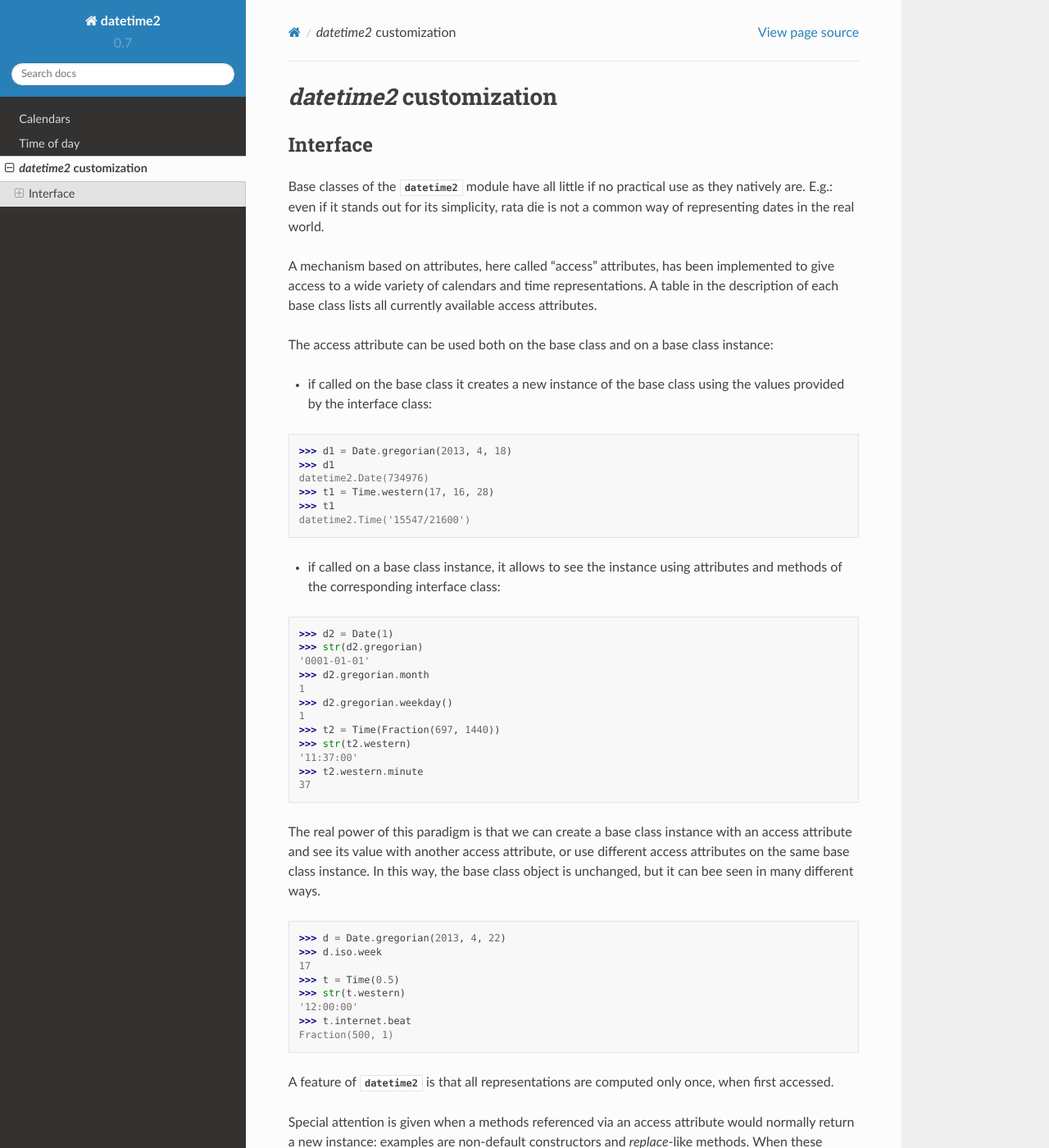
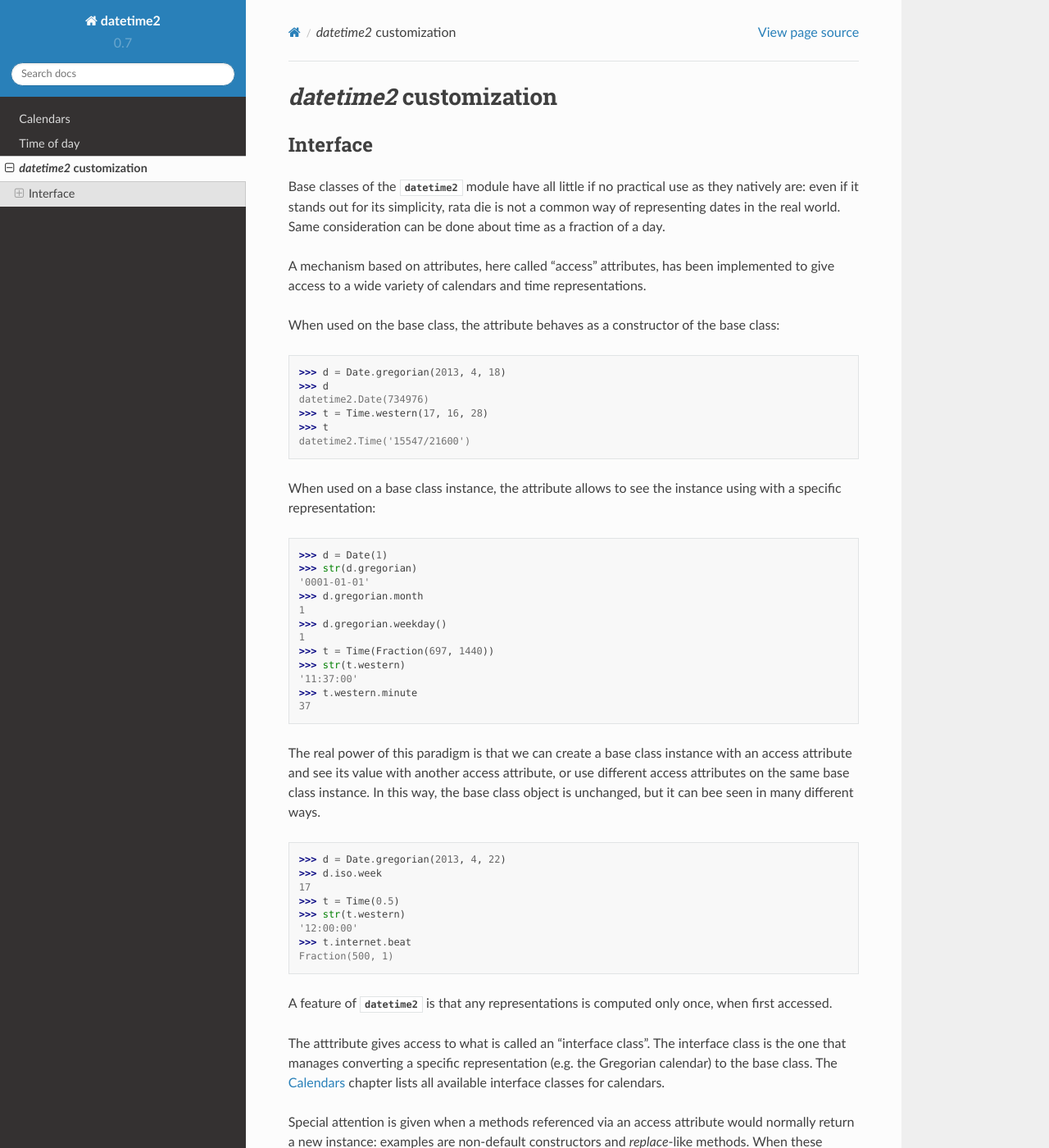
Before and after one commit to fricciardi/datetime2, a Sphinx documentation site: the page built from docs/interface.rst, in a window 1280 px wide and 1400 px high. Shown: the whole window at 82% size. Built offline with Sphinx 7.4.7 and the Read the Docs theme 2.0.0, drawn with Linux system fonts in a browser that asks for light colours.

Commit message:
Changes to the Interface documentation, part 1

```diff
--- a/docs/calendars.rst
+++ b/docs/calendars.rst
@@ -1,3 +1,5 @@
+.. _all-calendars:
+
 Calendars
 =========
 
--- a/docs/interface.rst
+++ b/docs/interface.rst
@@ -12,45 +12,42 @@
 Interface
 ^^^^^^^^^
 Base classes of the :mod:`datetime2` module have all little if no practical
-use as they natively are. E.g.: even if it stands out for its simplicity,
+use as they natively are: even if it stands out for its simplicity,
 rata die is not a common way of representing dates in the real world.
+Same consideration can be done about time as a fraction of a day.
 
 A mechanism based on attributes, here called "access" attributes, has been
 implemented to give access to a wide variety of calendars and time
-representations. A table in the description of each base class lists all
-currently available access attributes.
+representations.
 
-The access attribute can be used both on the base class and on a base class
-instance:
-
-* if called on the base class it creates a new instance of the base class
-  using the values provided by the interface class:
+When used on the base class, the attribute behaves as a constructor of the
+base class:
 
 .. doctest::
 
-   >>> d1 = Date.gregorian(2013, 4, 18)
-   >>> d1
+   >>> d = Date.gregorian(2013, 4, 18)
+   >>> d
    datetime2.Date(734976)
-   >>> t1 = Time.western(17, 16, 28)
-   >>> t1
+   >>> t = Time.western(17, 16, 28)
+   >>> t
    datetime2.Time('15547/21600')
 
-* if called on a base class instance, it allows to see the instance using
-  attributes and methods of the corresponding interface class:
+When used on a base class instance, the attribute allows to see the instance
+using with a specific representation:
 
 .. doctest::
 
-   >>> d2 = Date(1)
-   >>> str(d2.gregorian)
+   >>> d = Date(1)
+   >>> str(d.gregorian)
    '0001-01-01'
-   >>> d2.gregorian.month
+   >>> d.gregorian.month
    1
-   >>> d2.gregorian.weekday()
+   >>> d.gregorian.weekday()
    1
-   >>> t2 = Time(Fraction(697, 1440))
-   >>> str(t2.western)
+   >>> t = Time(Fraction(697, 1440))
+   >>> str(t.western)
    '11:37:00'
-   >>> t2.western.minute
+   >>> t.western.minute
    37
 
 The real power of this paradigm is that we can create a base class instance
@@ -70,8 +67,13 @@ different ways.
    >>> t.internet.beat
    Fraction(500, 1)
 
-A feature of :mod:`datetime2` is that all representations are
-computed only once, when first accessed.
+A feature of :mod:`datetime2` is that any representations is computed
+only once, when first accessed.
+
+The atttribute gives access to what is called an "interface class". The
+interface class is the one that manages converting a specific representation
+(e.g. the Gregorian calendar) to the base class. The :ref:`all-calendars`
+chapter lists all available interface classes for calendars.
 
 Special attention is given when a methods referenced via an access
 attribute would normally return a new instance: examples are non-default
```
